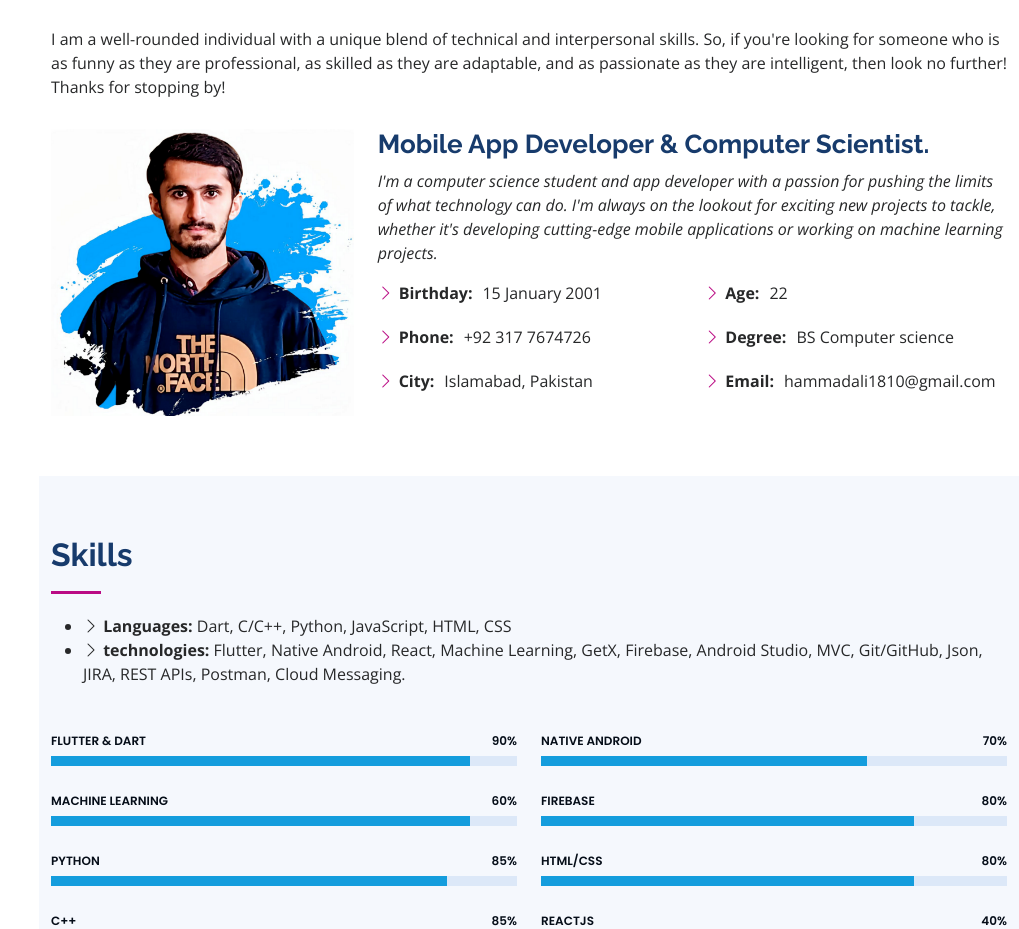
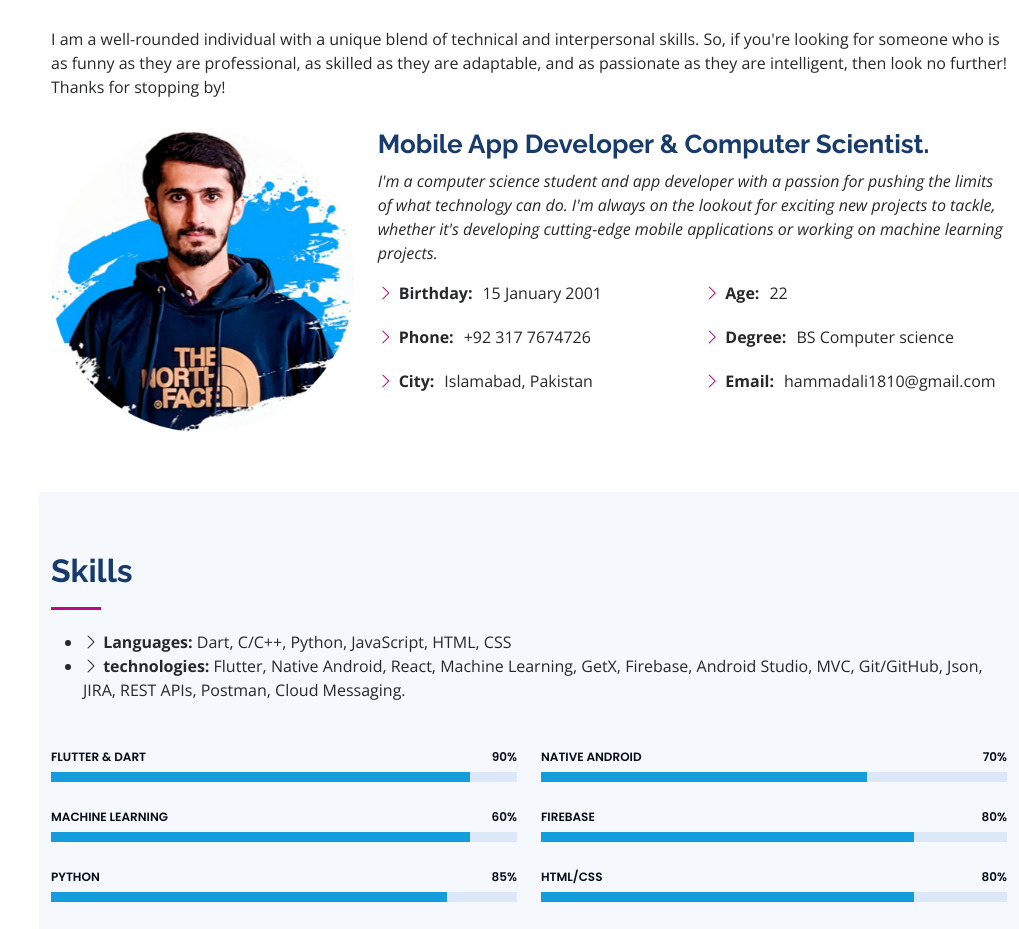
Before and after one commit to hammadalive7/hammad-portfolio, a plain HTML site: page index.html in a window 1280 px wide. Shown: the part 1343-2272 px from the top of the page, without its empty margins (261-1280 px from the left). Drawn offline with nearby package versions, Linux system fonts and the light colour scheme.

Commit message:
changes images

```diff
--- a/index.html
+++ b/index.html
@@ -164,7 +164,7 @@
 
         <div class="row">
           <div class="col-lg-4" data-aos="fade-right">
-            <img src="assets/img/MADI.png" class="img-fluid" alt="">
+            <img src="assets/img/MadiCircle.png" class="img-fluid" alt="">
           </div>
           <div class="col-lg-8 pt-4 pt-lg-0 content" data-aos="fade-left">
             <h3>Mobile App Developer &amp; Computer Scientist.</h3>
```
Also changed, not shown: assets/img/MadiCircle.png (added), assets/img/favicon.png (deleted), assets/img/hammad.png (deleted), assets/img/twitter.png (deleted).
